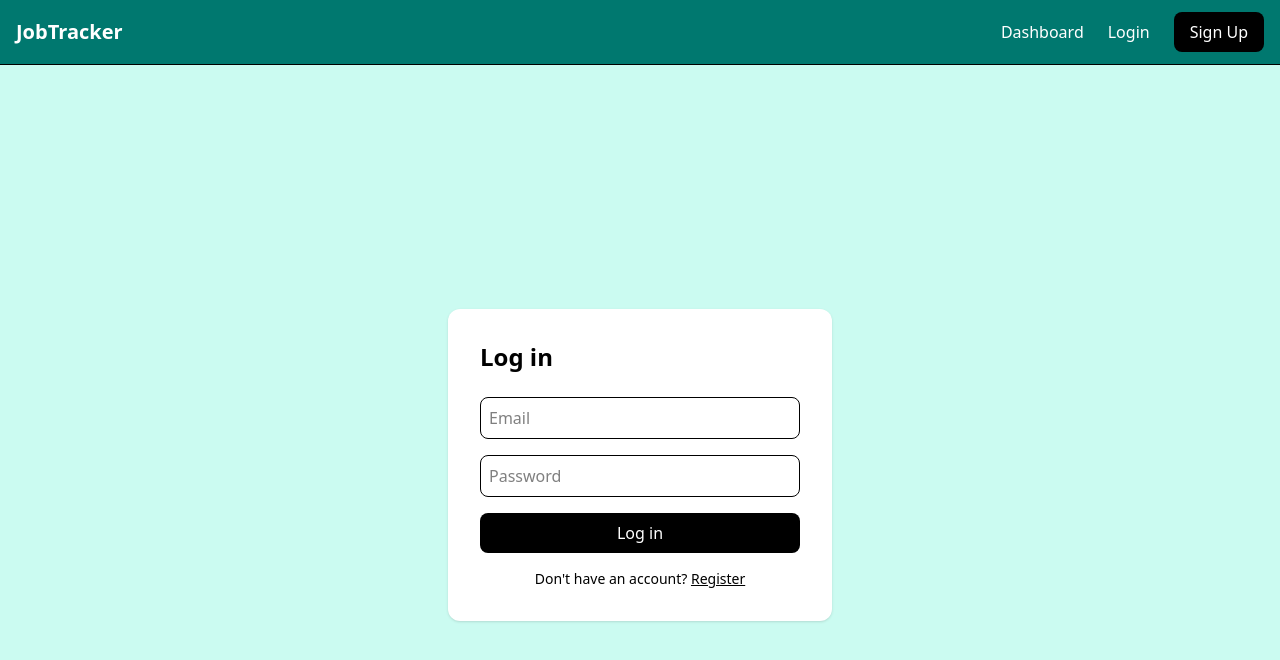
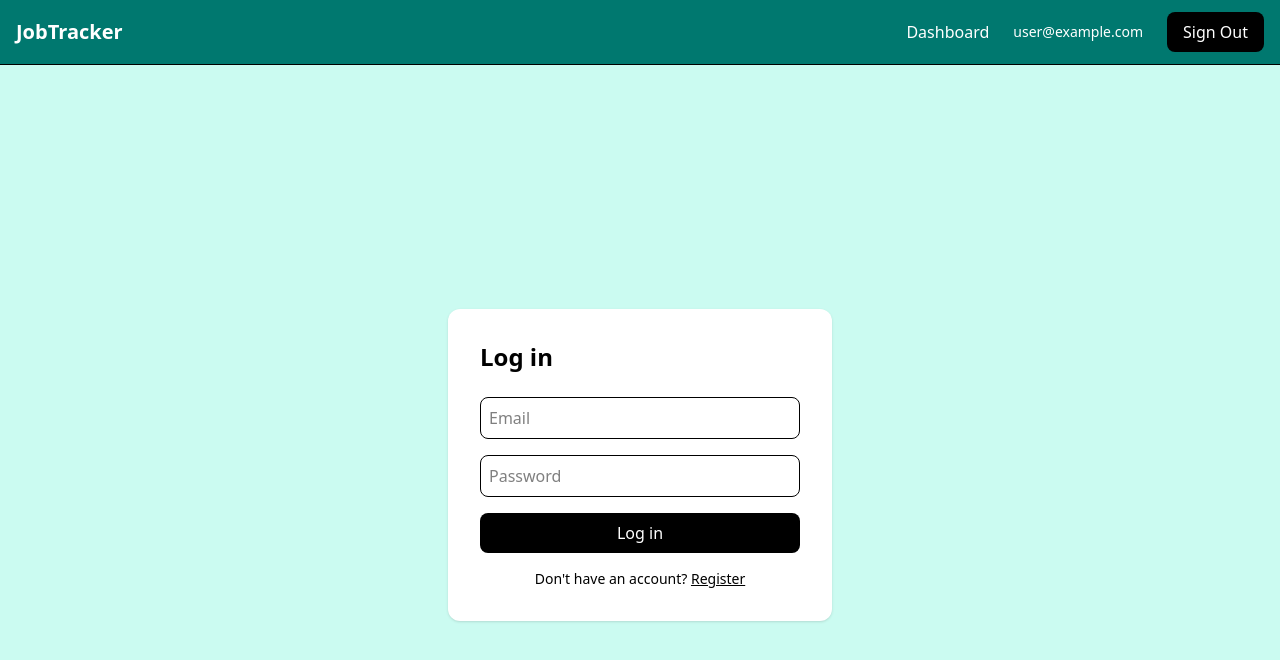
Before and after one commit to makennalehnert/job-tracker, a Next.js app in the folder client/: page /login in a window 1280 px wide. Shown: the top 660 px of the page. Built offline with nearby package versions, Linux system fonts and the light colour scheme; no server answers; sample sign-in values are in the browser's storage.

Commit message:
set up dashboard redirect and set up nav to conditionally show/hide links

```diff
--- a/client/src/app/login/page.js
+++ b/client/src/app/login/page.js
@@ -19,6 +19,7 @@ export default function Login() {
 
     if (res?.ok) {
       router.push("/dashboard");
+      router.refresh();
     } else {
       setError("Invalid email or password");
     }
--- a/client/src/app/page.js
+++ b/client/src/app/page.js
@@ -1,10 +1,7 @@
-import Image from "next/image";
+import { redirect } from "next/navigation";
+import { auth } from "@/auth";
 
-export default function Home() {
-  return (
-      <main className="w-full">
-        <h1>Job Tracker</h1>
-        <p>Welcome to the app</p>
-      </main>
-  );
+export default async function Home() {
+  const session = await auth();
+  redirect(session ? "/dashboard" : "/login");
 }
--- a/client/src/components/Navbar.js
+++ b/client/src/components/Navbar.js
@@ -1,11 +1,12 @@
-"use client";
 import Link from "next/link";
-import { motion } from "framer-motion";
+import { auth, signOut } from "@/auth";
 
-export default function Navbar() {
+export default async function Navbar() {
+    const session = await auth();
+
     return (
         <nav className="border-b bg-teal-700">
-            <div className="max-w-7xl mx-auto px-4 py-3 flex justify-between items-center board">
+            <div className="max-w-7xl mx-auto px-4 py-3 flex justify-between items-center">
 
                 {/* Logo / Brand */}
                 <Link href="/" className="text-xl font-bold text-white">
@@ -14,6 +15,8 @@ export default function Navbar() {
 
                 {/* Nav Links */}
                 <div className="flex items-center gap-6">
+                    {session ? (
+                        <>
                             <Link
                                 href="/dashboard"
                                 className="text-white hover:text-teal-200 transition"
@@ -21,6 +24,26 @@ export default function Navbar() {
                                 Dashboard
                             </Link>
 
+                            <span className="text-white text-sm">
+                                {session.user.email}
+                            </span>
+
+                            <form
+                                action={async () => {
+                                    "use server";
+                                    await signOut({ redirectTo: "/login" });
+                                }}
+                            >
+                                <button
+                                    type="submit"
+                                    className="bg-black text-white px-4 py-2 rounded-lg hover:bg-gray-800 transition cursor-pointer"
+                                >
+                                    Sign Out
+                                </button>
+                            </form>
+                        </>
+                    ) : (
+                        <>
                             <Link
                                 href="/login"
                                 className="text-white hover:text-teal-200 transition"
@@ -30,13 +53,14 @@ export default function Navbar() {
 
                             <Link
                                 href="/register"
-                        className="bg-black text-white px-4 py-2 rounded-lg hover:bg-gray-800 hover:text-teal-200 transition"
+                                className="bg-black text-white px-4 py-2 rounded-lg hover:bg-gray-800 transition"
                             >
                                 Sign Up
                             </Link>
+                        </>
+                    )}
                 </div>
             </div>
-
         </nav>
     );
 }
```
Lines whose indentation alone changed are shown as unchanged.
